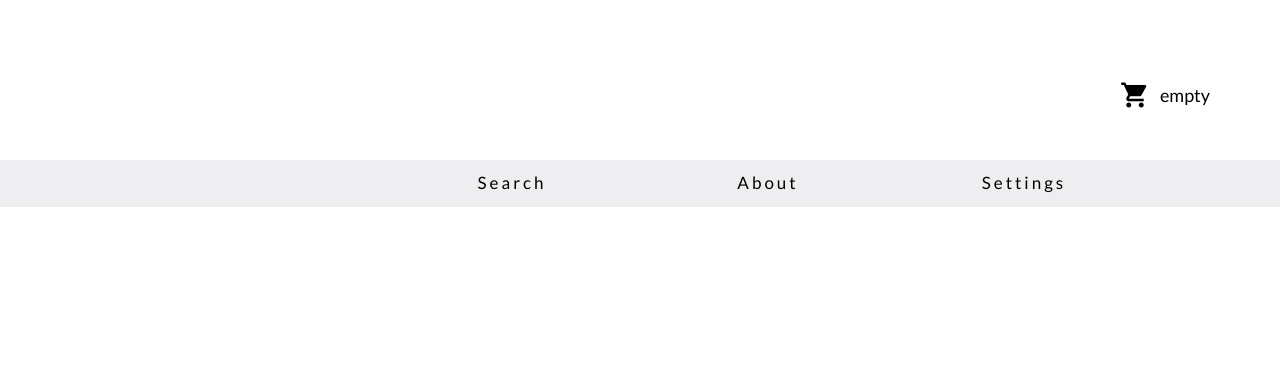
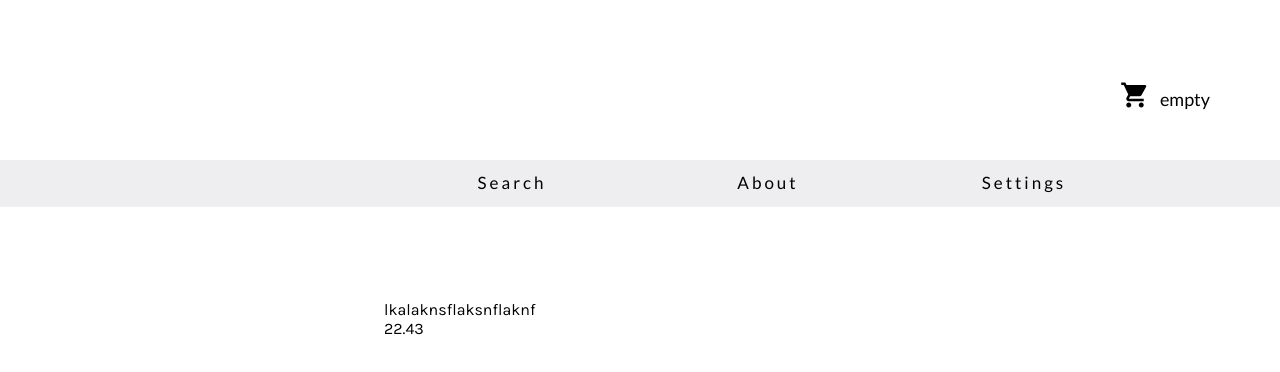
Before and after one commit to cookiesburg/closet-front, a React (Create React App) app: page /shopping-cart in a window 1280 px wide. Shown: the top 372 px of the page. Built offline with nearby package versions, Linux system fonts and the light colour scheme.

Commit message:
create shopping cart container

```diff
--- a/src/App.js
+++ b/src/App.js
@@ -4,6 +4,7 @@ import Head from './Head';
 import ShirtsContainer from './shirts/ShirtsContainer';
 import AboutContainer from './AboutContainer';
 import ClosetContainer from './ClosetContainer';
+import CartContainer from './cart/CartContainer';
 import { Provider } from 'react-redux';
 import rootReducer from './rootReducer';
 import { applyMiddleware, createStore } from 'redux';
@@ -34,6 +35,7 @@ const App = () => (
             <Route exact path='/' component={ShirtsContainer} />
             <Route path='/about' component={AboutContainer} />
             <Route path='/my-closet' component={ClosetContainer} />
+            <Route path='/shopping-cart' component={CartContainer} />
         </Switch>
       </div>
     </Router>
--- /dev/null
+++ b/src/cart/CartContainer.js
@@ -0,0 +1,34 @@
+import React, {Component} from 'react';
+import styled from 'styled-components';
+
+class CartContainer extends Component {
+  render() {
+    return(
+      <Wrapper>
+        <div className='left'></div>
+        <div className-='center'>
+          <div className='item-desc'>
+            lkalaknsflaksnflaknf
+          </div>
+          <div className='price'>
+            22.43
+          </div>
+        </div>
+        <div className='right'></div>
+      </Wrapper>
+    );
+  }
+}
+
+export default CartContainer;
+
+const Wrapper = styled.div`
+  display: grid;
+  grid-template-columns: 30% 40% 30%;
+  margin-top: 300px;
+
+  .center {
+    display: flex;
+    flex-direction: column;
+  }
+`;
--- a/src/cart/CartIcon.js
+++ b/src/cart/CartIcon.js
@@ -1,11 +1,13 @@
 import React, { Component } from 'react';
 import styled from 'styled-components';
+import { Link } from 'react-router-dom';
 import { connect } from 'react-redux';
 import { bindActionCreators } from 'redux';
 
 class CartIcon extends Component {
   render() {
     return(
+      <Link to='/shopping-cart'>
       <Cart>
         <i class="material-icons">shopping_cart</i>
         {
@@ -14,6 +16,7 @@ class CartIcon extends Component {
           this.props.cartList.length
         }
       </Cart>
+    </Link>
     );
   }
 }
```
